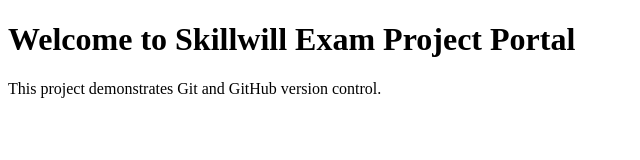
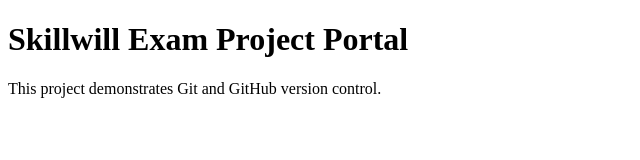
Before and after one commit to Achi879/exam-project, a plain HTML site: page index.html in a window 1280 px wide. Shown: the whole page, without its empty margins (0-640 px from the left). Drawn offline with Linux system fonts and the light colour scheme.

Commit message:
Add header component to index.html

```diff
--- a/index.html
+++ b/index.html
@@ -6,8 +6,13 @@
     <meta name="viewport" content="width=device-width, initial-scale=1.0">
     <title>Skillwill Exam Project Portal</title>
 </head>
+
 <body>
-    <h1>Welcome to Skillwill Exam Project Portal</h1>
+    <header>
+        <h1>Skillwill Exam Project Portal</h1>
+    </header>
+
     <p>This project demonstrates Git and GitHub version control.</p>
 </body>
+
 </html>
```
